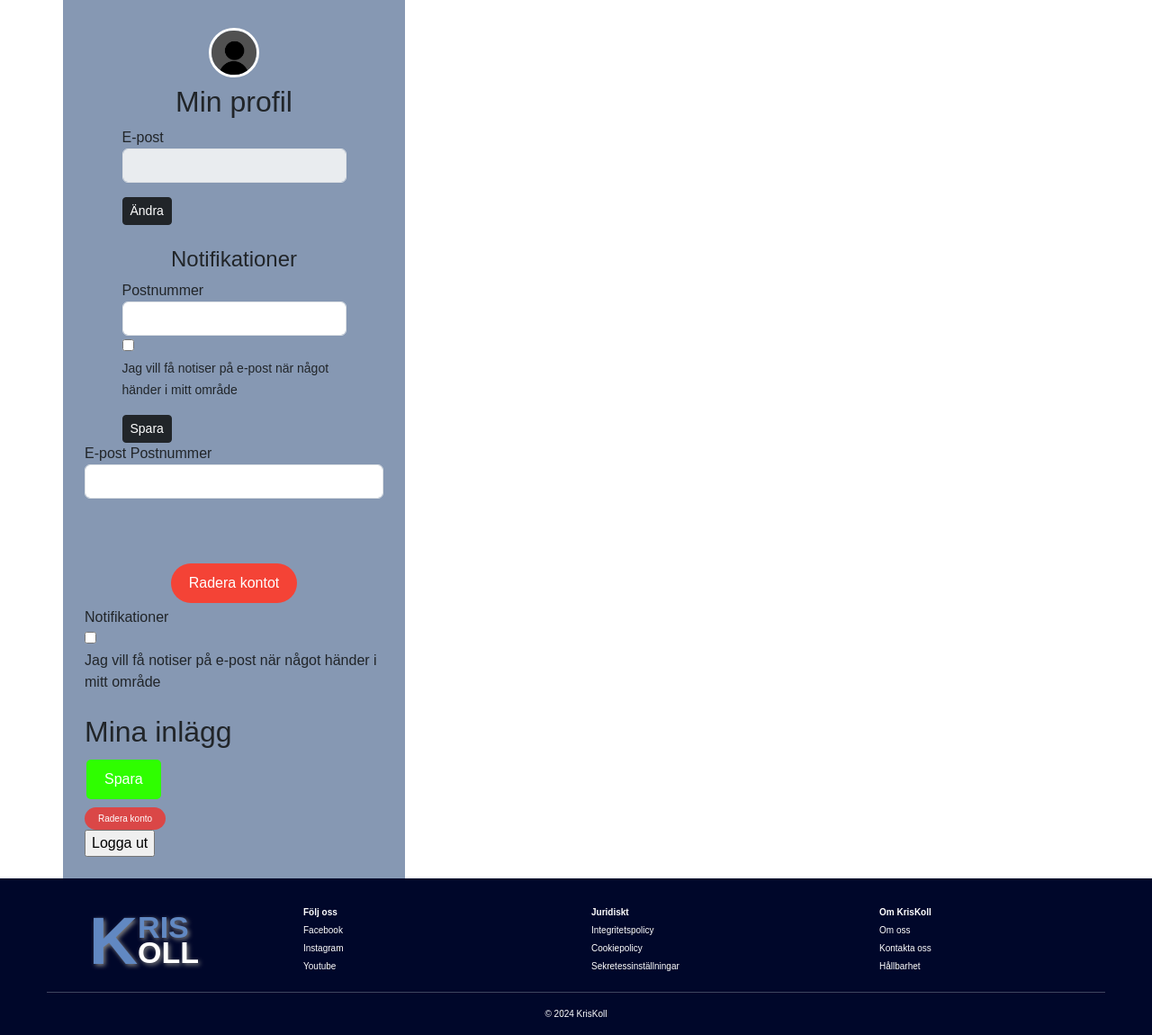
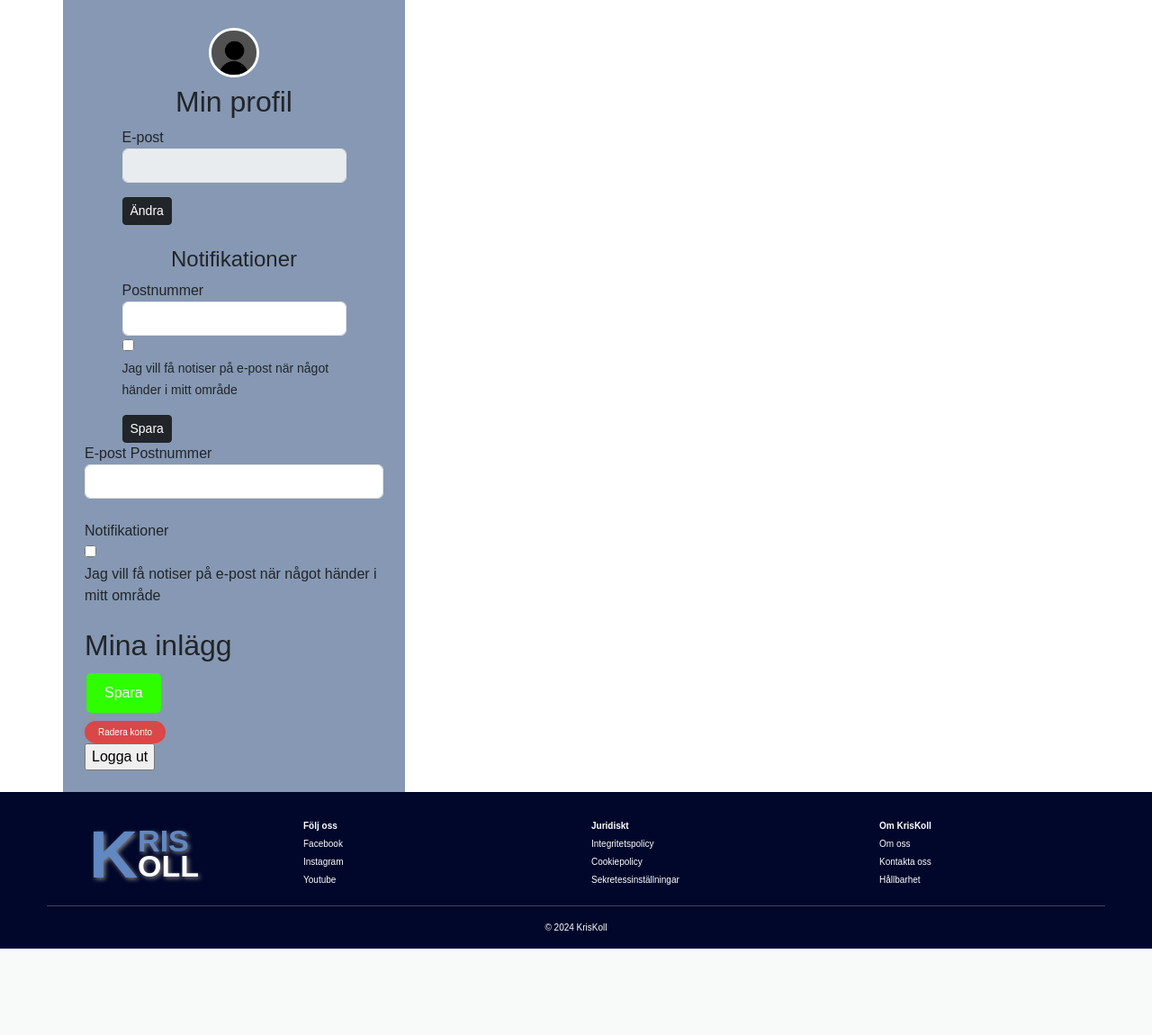
Before and after one commit to greity99/krisis, a Flask app: template templates/profile.html in a window 1280 px wide. Shown: the part 202-1352 px from the top of the page at 90% size. After the commit the page ends 1256 px from the top, so only its background shows below. Run offline with Flask 3, Linux system fonts and the light colour scheme; the template is opened without the code that fills it, so the values that code supplies are empty; some libraries are stand-ins or nearby versions.

Commit message:
Update profile.html

```diff
--- a/templates/profile.html
+++ b/templates/profile.html
@@ -63,6 +63,7 @@
         </ul>
     </nav>
 
+
     <!--Profile page-->
     <div class="container-md">
         <div class="row">
@@ -115,7 +116,7 @@
                     </form>
                 </div>
 
-            <label for="email" class="formhead">E-post</label>
+<label for="email" class="formhead">E-post</label>
             {%for information in user_information%}
             <input disabled class="form-control" type="email" id="email" name="Email" value="{{information[0]}}">
             {%endfor%}
@@ -123,10 +124,6 @@
             <label for="postnummer" class="formhead">Postnummer</label>
             <input class="form-control" type="text" id="zipcode" name="Postnummer">
             <br>
-                <!--Buttons to delete account and log out-->
-                <div class="d-flex justify-content-center">
-                    <button type="button" onclick="openDeleteModal()" class="mt-2 mt-md-5 deletebtn">Radera kontot</button>
-                </div>
 
             <p class="profilefont">Notifikationer</p>
             <input type="checkbox" id="epost-notis" name="epost-notis" value="1">
```
